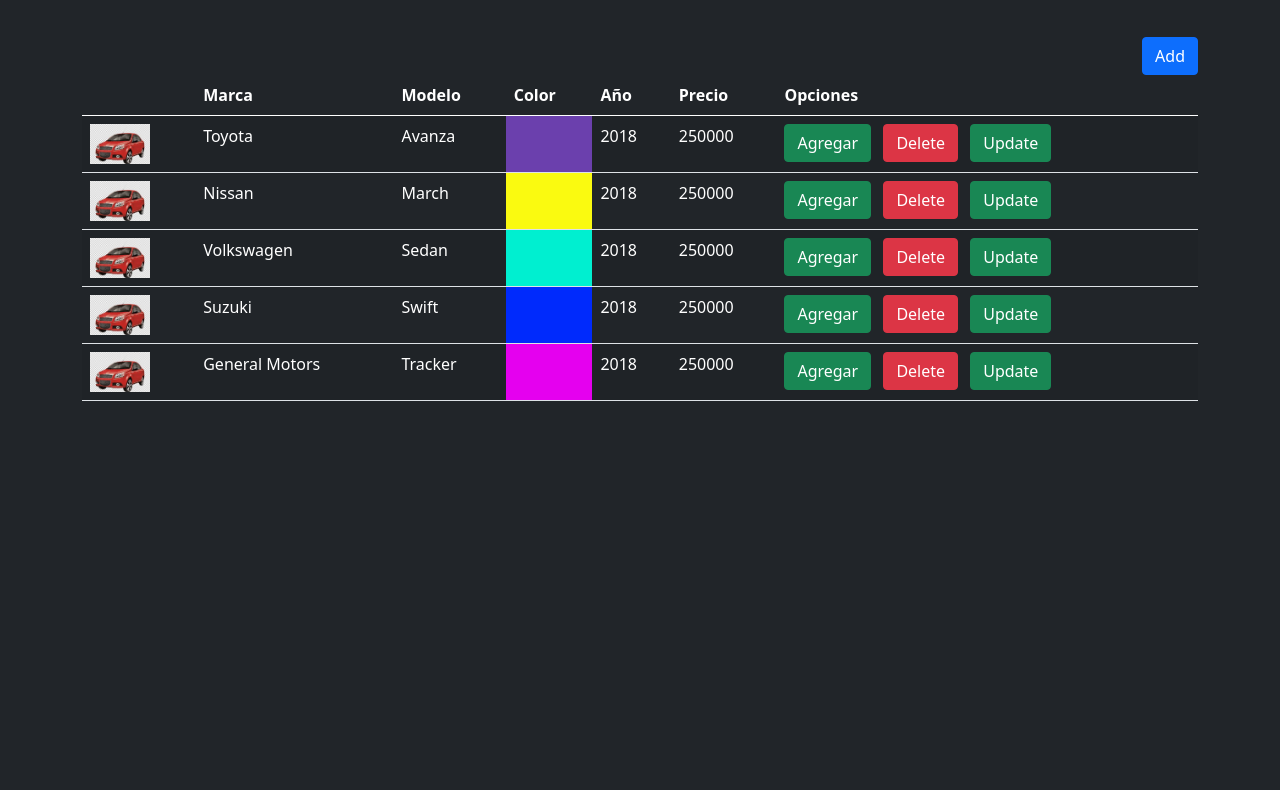
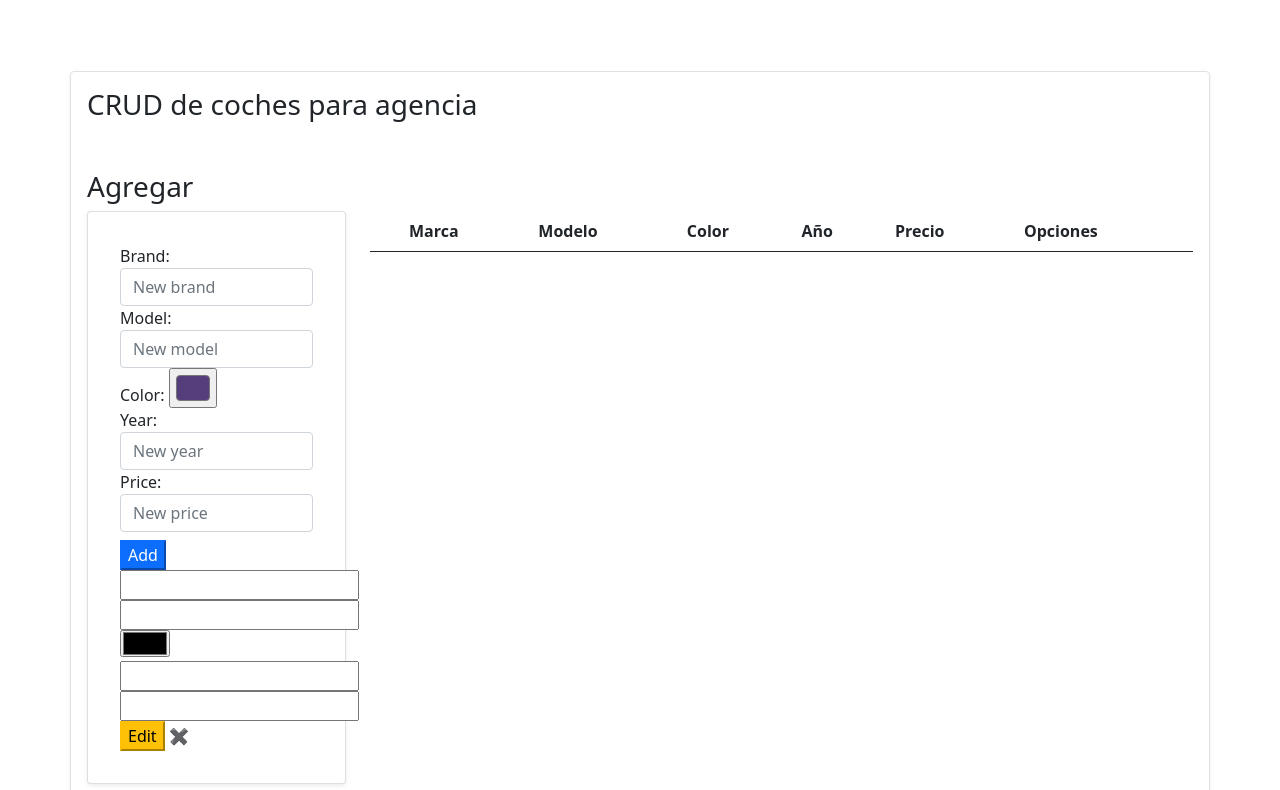
Before and after one commit to jesusmares82-hub/CRUD, a plain HTML site: page index.html in a window 1280 px wide. Shown: the part 115-905 px from the top of the page. Before the commit the page ends 800 px from the top, so only its background shows below. Drawn offline with nearby package versions, Linux system fonts and the light colour scheme.

Commit message:
Update index.html

```diff
--- a/index.html
+++ b/index.html
@@ -3,153 +3,141 @@
   <head>
     <meta charset="UTF-8" />
     <meta name="viewport" content="width=device-width, initial-scale=1.0" />
-    <title>Evaluación semana 5 CRUD</title>
-    <!-- CSS only -->
+    <title>CRUD Agencia de Coches</title>
     <link
       href="https://cdn.jsdelivr.net/npm/bootstrap@5.0.0-beta1/dist/css/bootstrap.min.css"
       rel="stylesheet"
       integrity="sha384-giJF6kkoqNQ00vy+HMDP7azOuL0xtbfIcaT9wjKHr8RbDVddVHyTfAAsrekwKmP1"
       crossorigin="anonymous"
     />
+    <link rel="stylesheet" href="./CSS/styles.css" />
   </head>
-  <body class="container bg-dark text-white">
-    <h1 class="mt-5">CRUD de autos</h1>
-    <!-- Button trigger modal -->
-    <div class="gap-2 d-md-flex justify-content-md-end">
-      <button
-        type="button"
-        class="btn btn-primary mt-5 mr-auto modal-dialog-centered d-md-block"
-        data-bs-toggle="modal"
-        data-bs-target="#staticBackdrop"
-        data-bs-whatever="Agregar Carro"
-      >
-        Add
-      </button>
-    </div>
-    <table class="table table-striped table-responsive">
-      <div class="table-responsive">
-        <thead>
-          <tr>
-            <th class="text-white"></th>
-            <th class="text-white">Marca</th>
-            <th class="text-white">Modelo</th>
-            <th class="text-white">Color</th>
-            <th class="text-white">Año</th>
-            <th class="text-white">Precio</th>
-            <th class="text-white">Opciones</th>
-          </tr>
-        </thead>
-        <tbody id="container-users"></tbody>
+  <body>
+    <nav class="navbar navbar-light">
+      <div class="container border shadow-sm p-3 mb-5 bg-white rounded">
+        <a class="navbar-brand" href="#">
+          <img
+            src="https://www.flaticon.es/svg/static/icons/svg/741/741407.svg"
+            alt=""
+            width="30"
+            height="24"
+          />
+          Agencia Autos Pichaco-Ajusco
+        </a>
       </div>
-    </table>
-
-    <!-- Modal -->
-    <div
-      class="modal fade"
-      id="staticBackdrop"
-      data-bs-backdrop="static"
-      data-bs-keyboard="false"
-      tabindex="-1"
-      aria-labelledby="staticBackdropLabel"
-      aria-hidden="true"
-    >
-      <div class="modal-dialog" id="carModal">
-        <div class="modal-content">
-          <div class="modal-header">
-            <h5 class="modal-title text-dark" id="staticBackdropLabel">
-              Agregar Coche
-            </h5>
-            <button
-              type="button"
-              class="btn-close"
-              data-bs-dismiss="modal"
-              aria-label="Close"
-            ></button>
-          </div>
-          <div class="modal-body text-dark">
-            <form
-              id="form-user"
-              onsubmit="event.preventDefault(), addCar()"
-              action="/cars.php"
-            >
-              <div class="form-row">
-                <div class="form-group col-md-6">
-                  <label for="inputCarBrand">Marca</label>
+    </nav>
+    <div class="container mt-5 border shadow-sm p-3 mb-5 bg-white rounded">
+      <h3 class="mb-5">CRUD de coches para agencia</h3>
+      <p id="counter" class="mt-5 text-center"></p>
+      <h3 class="mt-5">Agregar</h3>
+      <div class="row">
+        <div class="col-sm-3">
+          <div class="card bg-blue mb-5 shadow-sm p-3 mb-5 bg-white rounded">
+            <div class="card-body">
+              <form
+                action="javascript:void(0);"
+                method="POST"
+                onsubmit="app.Add()"
+              >
+                <div class="form-group">
+                  <label for="add-brand">Brand:</label>
                   <input
+                    class="form-control"
                     type="text"
-                    class="form-control"
-                    id="inputCarBrand"
-                    placeholder="Marca del coche"
+                    id="add-brand"
+                    placeholder="New brand"
                     required
                   />
                 </div>
-                <div class="form-group col-md-6">
-                  <label for="inputModel">Modelo</label>
+                <div class="form-group">
+                  <label for="add-model">Model:</label>
                   <input
+                    class="form-control"
                     type="text"
-                    class="form-control"
-                    id="inputModel"
-                    placeholder="Modelo del coche"
+                    id="add-model"
+                    placeholder="New model"
                     required
                   />
                 </div>
-              </div>
-              <div class="form-group col-md-6">
-                <label for="inputColor">Color</label>
-                <input
-                  type="color"
-                  class="form-control form-control-color"
-                  id="exampleColorInput"
-                  value="#563d7c"
-                  title="Choose your color"
-                />
-              </div>
-              <div class="form-group col-md-6">
-                <label for="inputYear">Año</label>
-                <input
-                  type="text"
-                  class="form-control"
-                  id="inputYear"
-                  placeholder="Año"
-                  required
-                />
-              </div>
-              <div class="form-row">
-                <div class="form-group col-md-6">
-                  <label for="inputPrice">Precio</label>
+                <div class="form-group">
+                  <label for="add-color">Color:</label>
                   <input
-                    type="number"
-                    class="form-control"
-                    id="inputPrice"
-                    placeholder="Precio"
+                    class="form-control-color"
+                    type="color"
+                    id="add-color"
+                    value="#563d7c"
+                    title="Choose your color"
                     required
                   />
                 </div>
+                <div class="form-group">
+                  <label for="add-year">Year:</label>
+                  <input
+                    class="form-control"
+                    type="text"
+                    id="add-year"
+                    placeholder="New year"
+                    required
+                  />
+                </div>
+                <div class="form-row">
+                  <div class="form-group">
+                    <label for="add-price">Price:</label>
+                    <input
+                      class="form-control"
+                      type="number"
+                      id="add-price"
+                      placeholder="New price"
+                      required
+                    />
+                  </div>
+                </div>
+                <input class="mt-2 btn-primary" type="submit" value="Add" />
+              </form>
+
+              <div id="spoiler" role="aria-hidden">
+                <form action="javascript:void(0);" method="POST" id="saveEdit">
+                  <input type="text" id="edit-brand" />
+                  <input type="text" id="edit-model" />
+                  <input type="color" id="edit-color" />
+                  <input type="number" id="edit-year" />
+                  <input type="text" id="edit-price" />
+                  <input class="btn-warning" type="submit" value="Edit" />
+                  <a onclick="CloseInput()" aria-label="Close">&#10006;</a>
+                </form>
               </div>
-              <div class="modal-footer">
-                <button
-                  type="button"
-                  class="btn btn-secondary"
-                  data-bs-dismiss="modal"
-                >
-                  Close
-                </button>
-                <button type="submit" class="btn btn-primary" id="closemodal">
-                  Submit
-                </button>
-              </div>
-            </form>
+            </div>
           </div>
+        </div>
+        <div class="col-sm-9 table-responsive">
+          <table class="table">
+            <tr>
+              <th></th>
+              <th>Marca</th>
+              <th>Modelo</th>
+              <th>Color</th>
+              <th>Año</th>
+              <th>Precio</th>
+              <th>Opciones</th>
+            </tr>
+            <tbody id="cars"></tbody>
+          </table>
         </div>
       </div>
     </div>
-    <!-- JavaScript Bundle with Popper -->
-
+    <script src="./JS/js.js"></script>
     <script
       src="https://cdn.jsdelivr.net/npm/bootstrap@5.0.0-beta1/dist/js/bootstrap.bundle.min.js"
       integrity="sha384-ygbV9kiqUc6oa4msXn9868pTtWMgiQaeYH7/t7LECLbyPA2x65Kgf80OJFdroafW"
       crossorigin="anonymous"
     ></script>
-    <script src="./JS/javascript.js"></script>
   </body>
+  <footer class="bg-light text-center text-lg-start mt-5">
+    <!-- Copyright -->
+    <div class="text-center p-3" style="background-color: rgba(0, 0, 0, 0.2)">
+      © 2020 Copyright:
+      <a class="text-dark" href="#">All rights reserved</a>
+    </div>
+    <!-- Copyright -->
+  </footer>
 </html>
```
